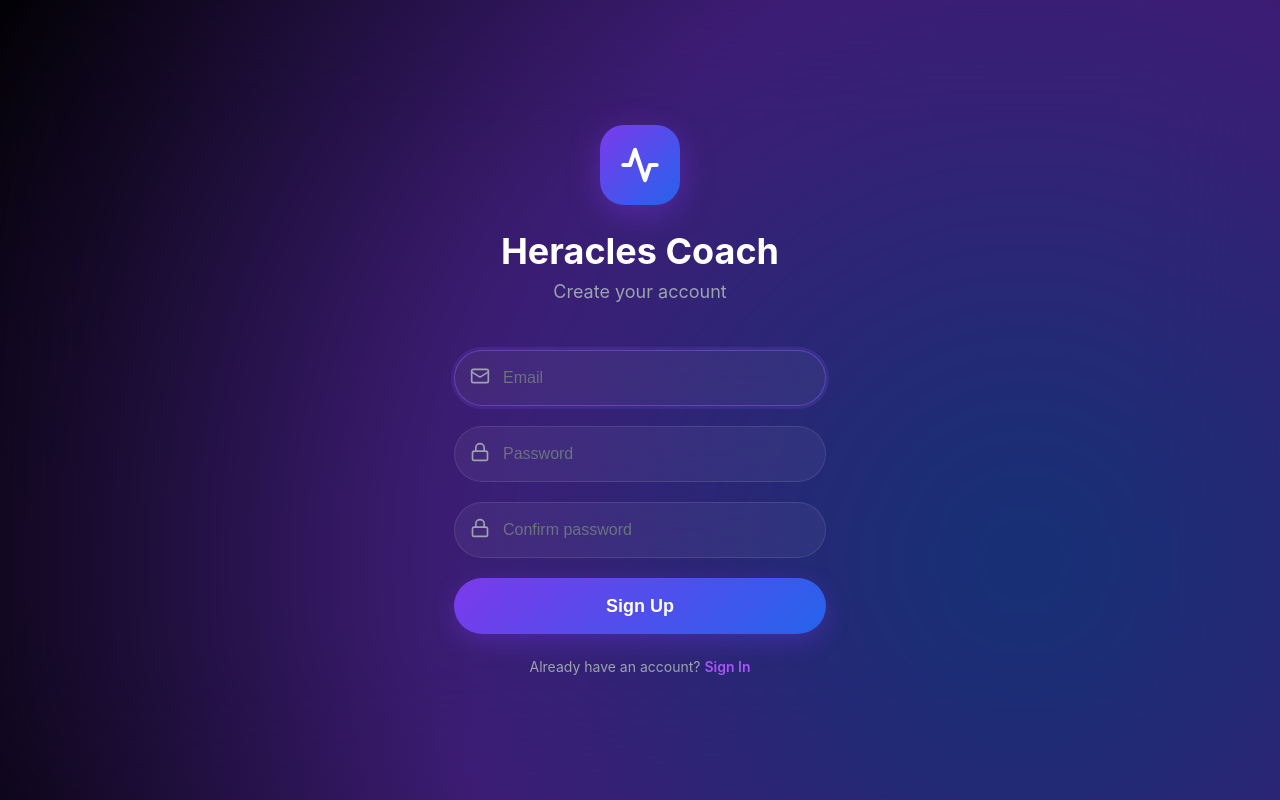
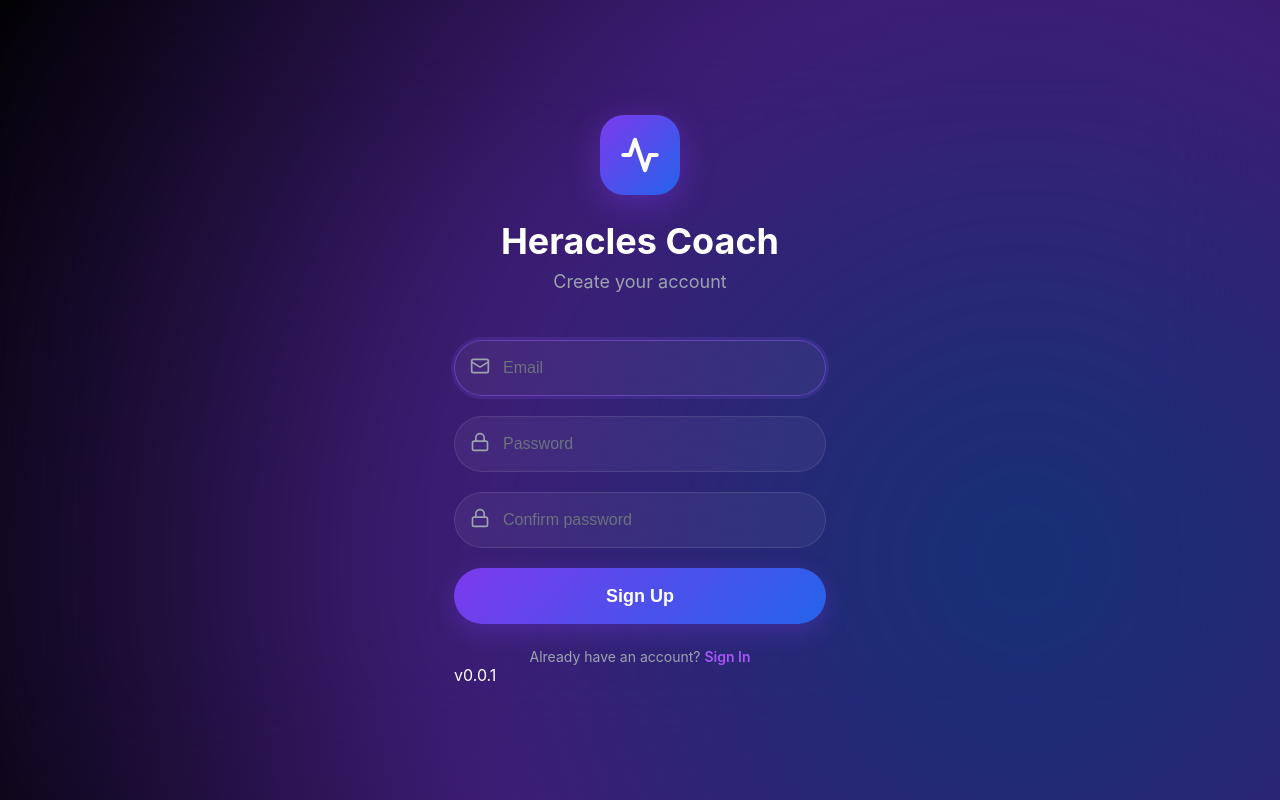
Before and after one commit to denisislamov/heracles_coach_mobile, a Django app: page /accounts/register/ in a window 1280 px wide. Run offline with Django 5.2, Linux system fonts and the light colour scheme; parts of the project's set-up code (start-up, migrations or seed data) failed here and were passed over.

Commit message:
Add version display (v0.0.1) on login/register screens

```diff
--- a/health_coach/__init__.py
+++ b/health_coach/__init__.py
@@ -1,3 +1,5 @@
 from .celery import app as celery_app
 
 __all__ = ('celery_app',)
+
+VERSION = '0.0.1'
--- /dev/null
+++ b/health_coach/context_processors.py
@@ -0,0 +1,5 @@
+from health_coach import VERSION
+
+
+def version(request):
+    return {'APP_VERSION': VERSION}
--- a/health_coach/settings.py
+++ b/health_coach/settings.py
@@ -63,6 +63,7 @@ TEMPLATES = [
                 'django.template.context_processors.request',
                 'django.contrib.auth.context_processors.auth',
                 'django.contrib.messages.context_processors.messages',
+                'health_coach.context_processors.version',
             ],
         },
     },
--- a/templates/account/login.html
+++ b/templates/account/login.html
@@ -58,6 +58,8 @@
         <div class="auth-footer">
             Don't have an account? <a href="{% url 'accounts:register' %}">Sign Up</a>
         </div>
+
+        <div class="auth-version">v{{ APP_VERSION }}</div>
     </div>
 </div>
 {% endblock %}
--- a/templates/accounts/register.html
+++ b/templates/accounts/register.html
@@ -59,6 +59,8 @@
         <div class="auth-footer">
             Already have an account? <a href="{% url 'account_login' %}">Sign In</a>
         </div>
+
+        <div class="auth-version">v{{ APP_VERSION }}</div>
     </div>
 </div>
 {% endblock %}
```
